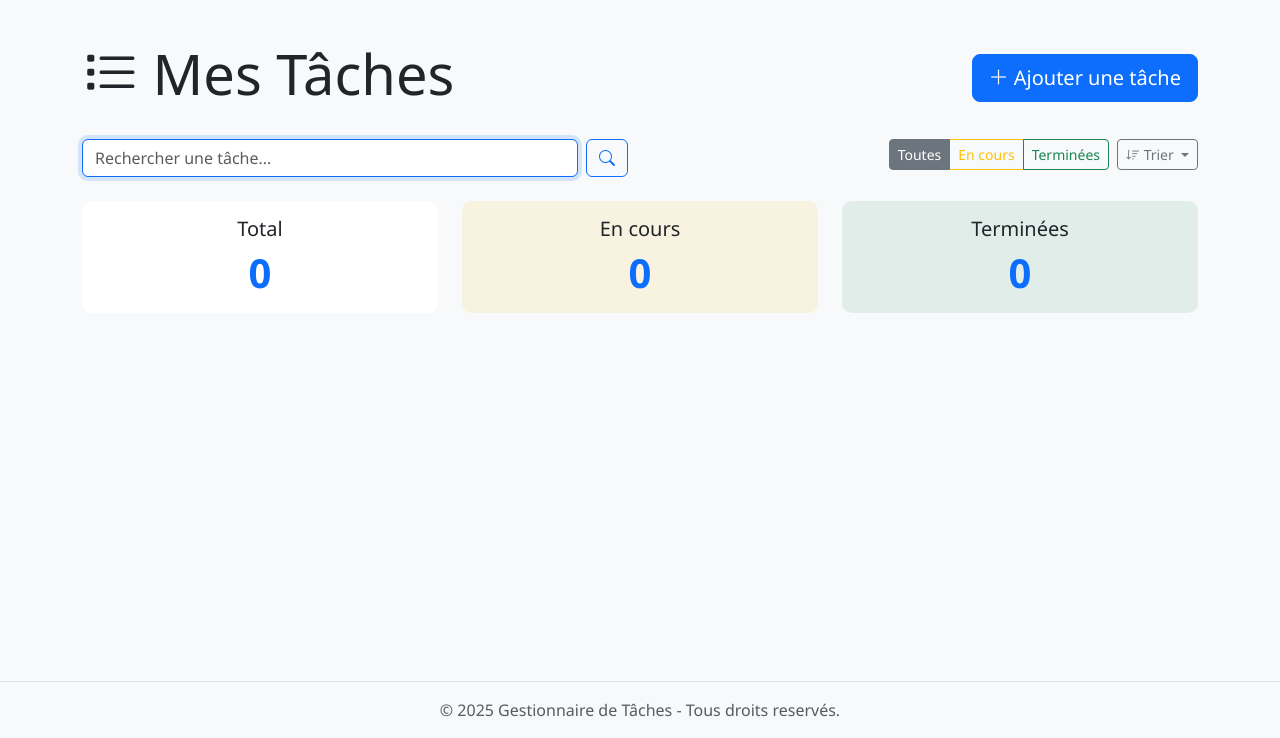
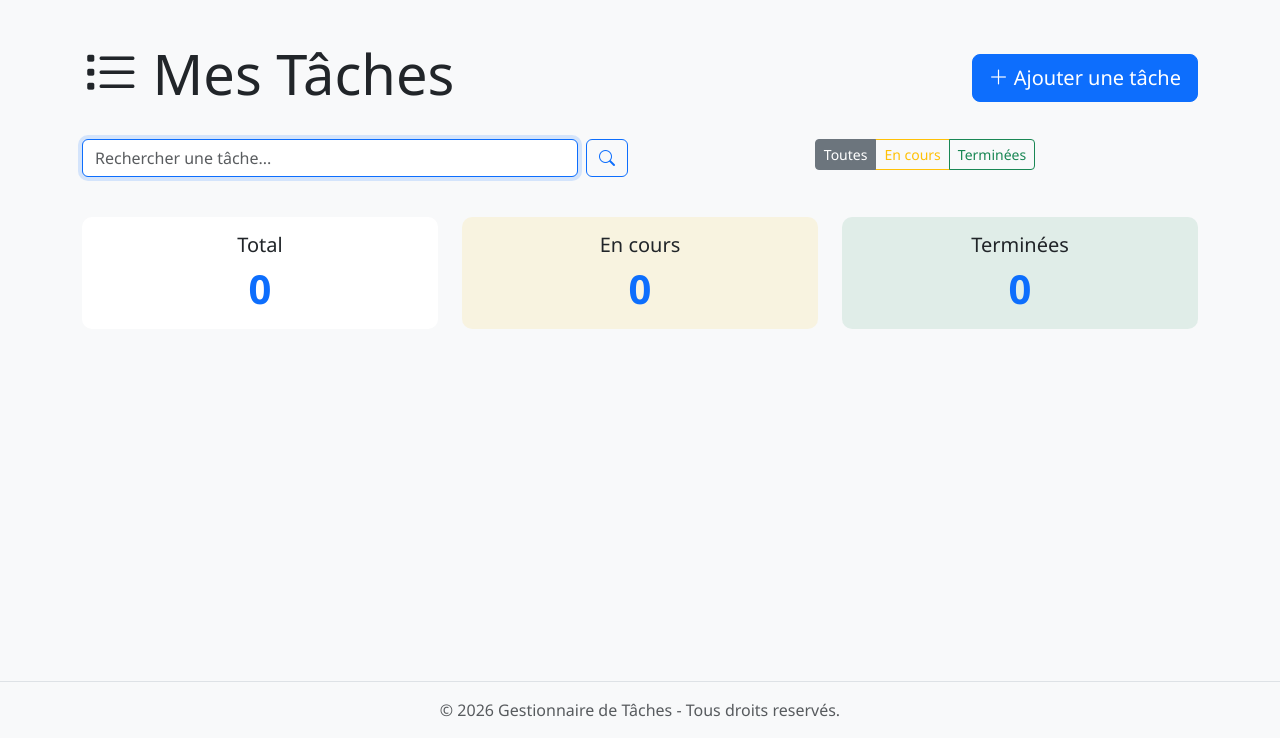
Before and after one commit to dimi-creator/RTA, a Flask app: page / in a window 1280 px wide. Shown: the part 62-800 px from the top of the page. Run offline with Flask 3, Linux system fonts and the light colour scheme; some libraries are stand-ins or nearby versions.

Commit message:
modification du style

```diff
--- a/app/templates/base.html
+++ b/app/templates/base.html
@@ -94,7 +94,7 @@
     <footer class="bg-light text-center text-muted py-3 mt-5">
         <div class="container">
             <p class="mb-0">
-                &copy; 2025 Gestionnaire de Tâches - Tous droits reservés.
+                &copy; 2026 Gestionnaire de Tâches - Tous droits reservés.
             </p>
         </div>
     </footer>
--- a/app/templates/index.html
+++ b/app/templates/index.html
@@ -18,7 +18,7 @@
 
 <!-- Barre de recherche et filtres -->
 <div class="row mb-4">
-    <div class="col-md-6">
+    <div class="col-md-6 mb-3">
         <form method="GET" action="{{ url_for('main.index') }}" class="d-flex">
             <input type="text"
                    name="search"
@@ -37,7 +37,8 @@
     </div>
 
     <div class="col-md-6">
-        <div class="d-flex justify-content-end gap-2">
+        <!-- remplacer center par end s'il faut utiliser le dropdown tri plus bas -->
+        <div class="d-flex justify-content-center gap-2">
             <!-- Filtre par statut -->
             <div class="btn-group" role="group">
                 <a href="{{ url_for('main.index', sort=sort_by, status='all', search=search_query) }}"
@@ -55,7 +56,7 @@
             </div>
 
             <!-- Tri -->
-            <div class="dropdown">
+            <!-- <div class="dropdown">
                 <button class="btn btn-sm btn-outline-secondary dropdown-toggle" type="button" data-bs-toggle="dropdown">
                     <i class="bi bi-sort-down"></i> Trier
                 </button>
@@ -85,7 +86,7 @@
                         </a>
                     </li>
                 </ul>
-            </div>
+            </div> -->
         </div>
     </div>
 </div>
```
Also changed, not shown: .pre-commit-config.yaml (added), 1 other file.
